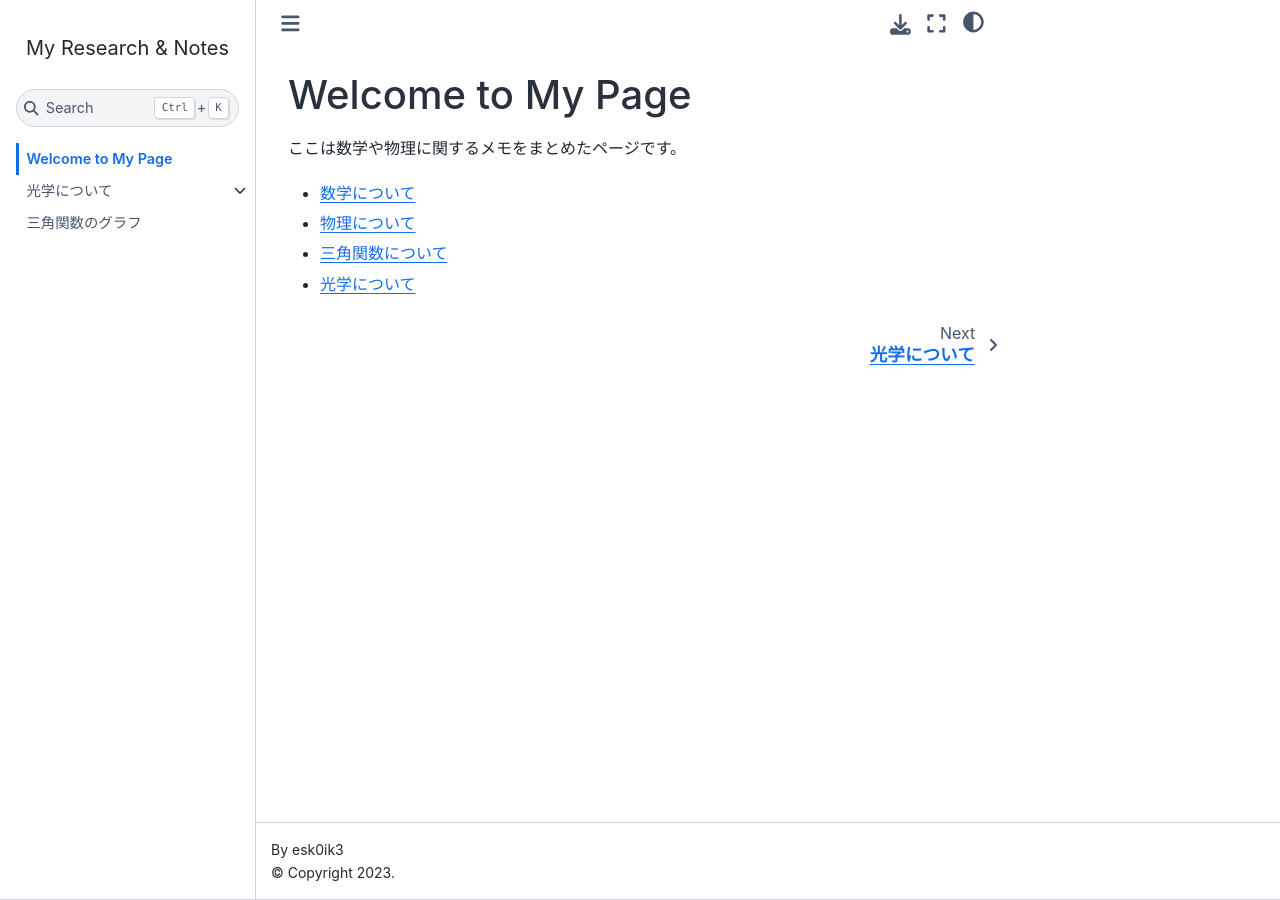
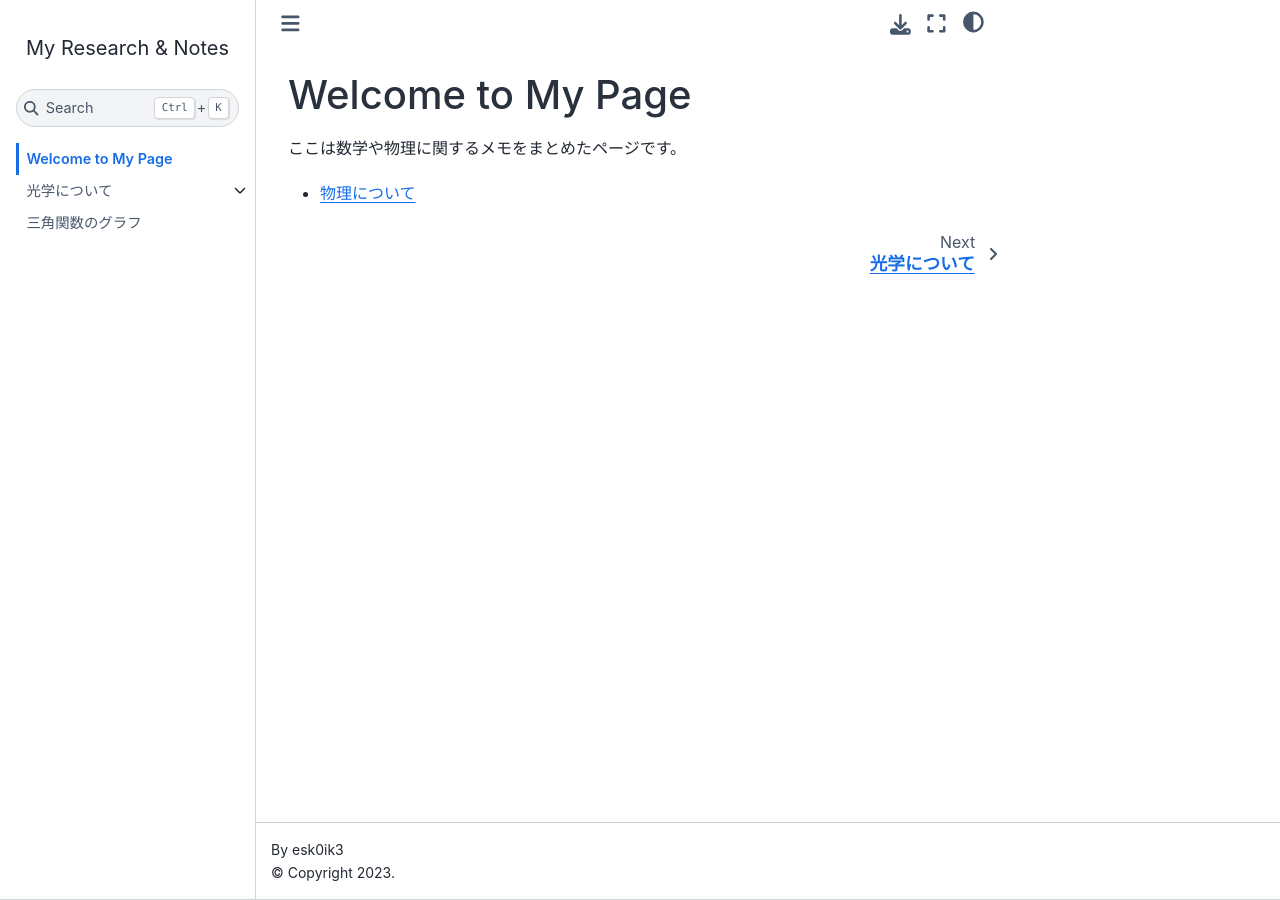
Before and after one commit to esk0ik3/esk0ik3.github.io, a Jupyter Book: the page built from index.md, in a window 1280 px wide. Built offline with Jupyter Book 1.0.4 settings and Sphinx 7.4.7 and the Sphinx Book theme 1.1.4, drawn with Linux system fonts in a browser that asks for light colours.

Commit message:
Update index.md

```diff
--- a/index.md
+++ b/index.md
@@ -2,7 +2,4 @@
 
 ここは数学や物理に関するメモをまとめたページです。
 
-* [数学について](math.md)
 * [物理について](physics.md)
-* [三角関数について](simulation.ipynb)
-* [光学について](notes/optics.md)
```
